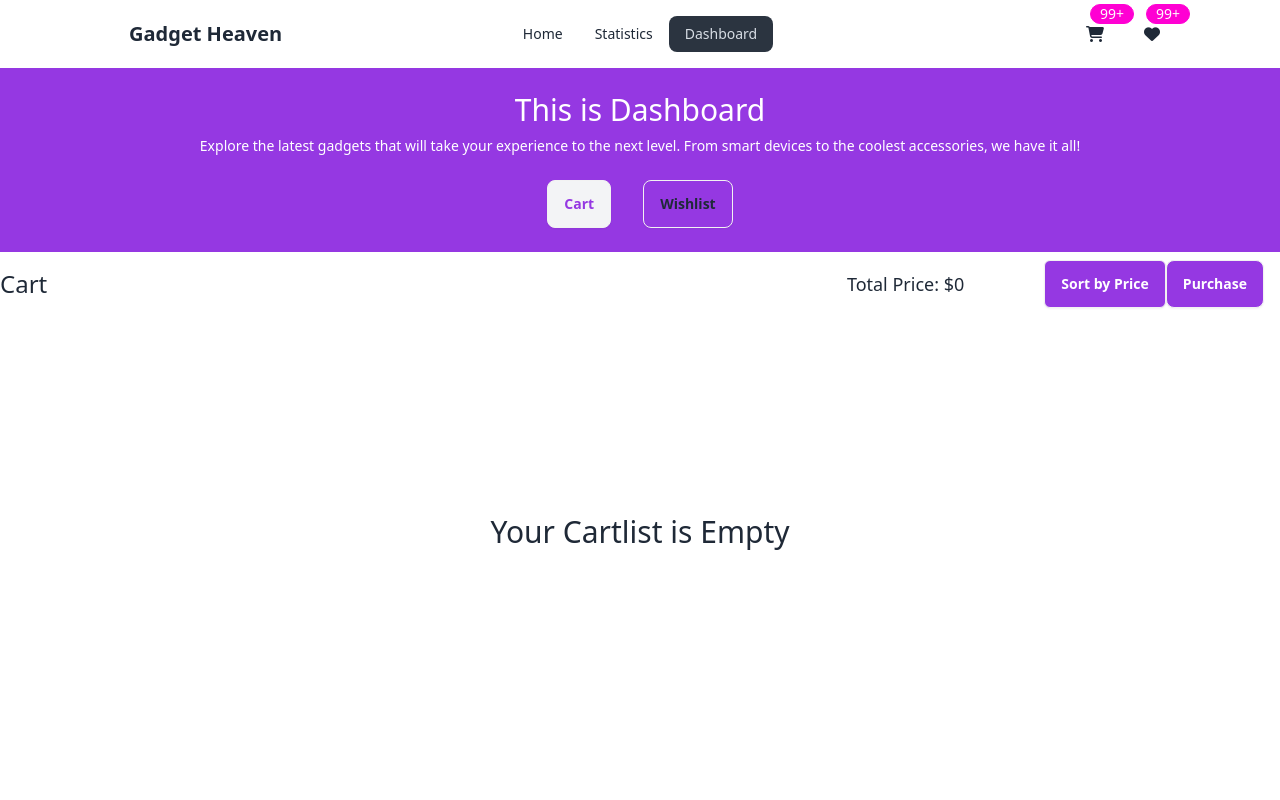
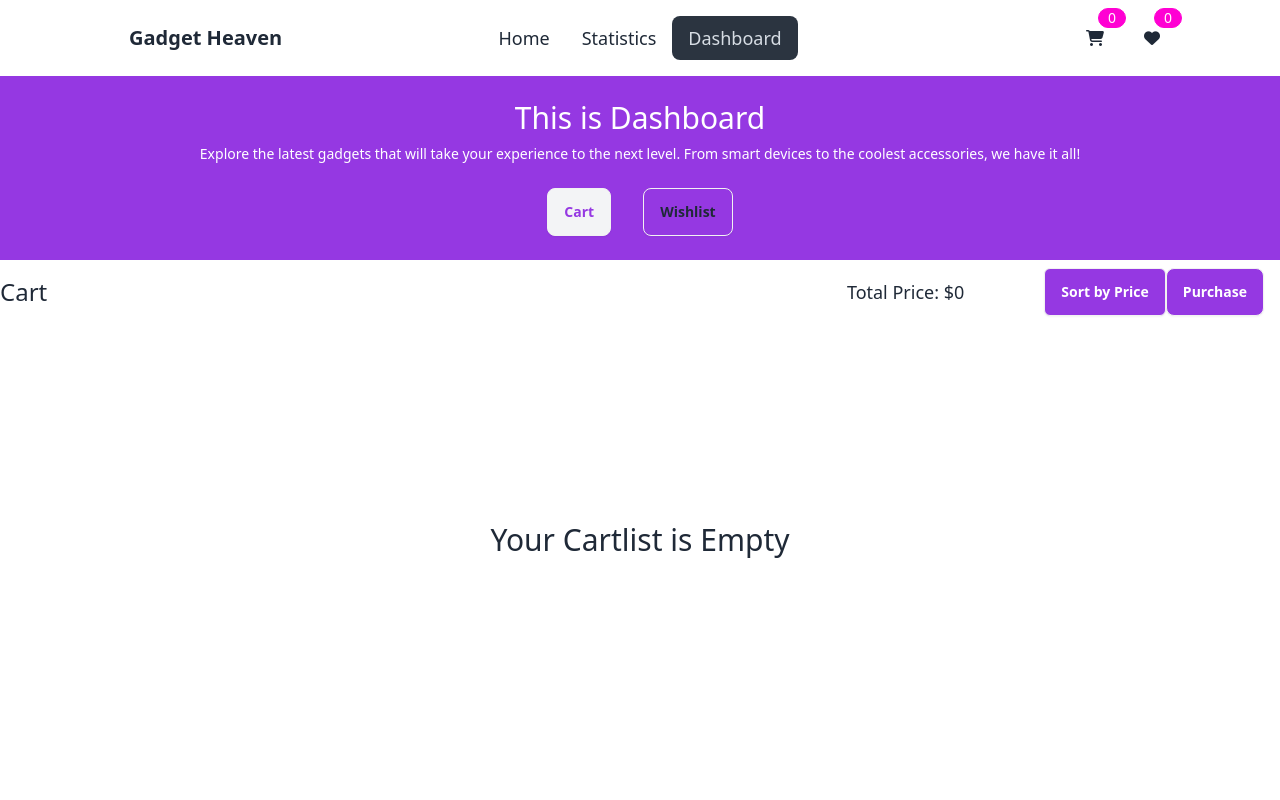
Before and after one commit to programming-hero-web-course-4/b10a8-gadget-heaven-pmppiyas, a React (Vite) app: page /dashboard in a window 1280 px wide. Shown: the top 800 px of the page. Built offline with nearby package versions, Linux system fonts and the light colour scheme.

Commit message:
navbar satisfacting

```diff
--- a/src/Components/GadgetDetails.jsx
+++ b/src/Components/GadgetDetails.jsx
@@ -6,6 +6,7 @@ import {
   getAllWishlist,
   removeWishlist,
 } from '../Utilities/addWish';
+import Navbar from './Navbar';
 
 export default function GadgetDetails() {
   const allGadgets = useLoaderData();
@@ -77,7 +78,8 @@ export default function GadgetDetails() {
   };
 
   return (
-    <div className="relative flex container mx-auto justify-center">
+    <div className="relative flex flex-col container mx-auto items-center">
+      <Navbar></Navbar>
       {/* Content */}
       <div className="bg-sec pb-52 text-center px-2 -z-50 text-gray-100 w-full">
         <h1 className="text-3xl font-medium">Product Details</h1>
--- a/src/Components/Navbar.jsx
+++ b/src/Components/Navbar.jsx
@@ -1,12 +1,33 @@
-import React from 'react';
+import React, { useEffect, useState } from 'react';
 import { NavLink } from 'react-router-dom';
+import { getAllCart } from '../Utilities/addCart';
+import { getAllWishlist } from '../Utilities/addWish';
 
 export default function Navbar({
   bgColor = 'bg-sec',
   textColor = 'text-white',
 }) {
+  const [cartCount, setCartCount] = useState(0);
+  const [wishlistCount, setWishlistCount] = useState(0);
+  const [cartItems, setCartItems] = useState([]);
+  const [wishlistItems, setWishlistItems] = useState([]);
+
+  useEffect(() => {
+    const updateCounts = () => {
+      const cartData = getAllCart();
+      const wishlistData = getAllWishlist();
+      console.log('Cart Data:', cartData);
+      console.log('Wishlist Data:', wishlistData);
+      setCartCount(cartData.length);
+      setWishlistCount(wishlistData.length);
+      setCartItems(cartData);
+      setWishlistItems(wishlistData);
+    };
+    updateCounts();
+  }, []);
+
   const links = (
-    <div>
+    <div className="text-lg">
       <li>
         <NavLink to="/">Home</NavLink>
       </li>
@@ -18,6 +39,7 @@ export default function Navbar({
       </li>
     </div>
   );
+
   return (
     <div className={`navbar ${bgColor} ${textColor} pr-4 lg:px-28`}>
       <div className="navbar-start">
@@ -26,16 +48,16 @@ export default function Navbar({
             <i className="fa-solid fa-bars text-xl"></i>
           </div>
           <ul
-            tabindex="0"
-            className="menu menu-sm dropdown-content bg-sec  rounded-box z-[1] mt-3 w-52 p-2 shadow"
+            tabIndex="0"
+            className="menu menu-sm dropdown-content bg-sec rounded-box z-[1] mt-3 w-52 p-2 shadow "
           >
             {links}
           </ul>
         </div>
         <a className="btn btn-ghost text-xl">Gadget Heaven</a>
       </div>
-      <div className="navbar-center hidden lg:flex ">
-        <ul className="menu menu-horizontal px-1">
+      <div className="navbar-center hidden lg:flex">
+        <ul className="menu menu-horizontal px-1 text-lg">
           <li>
             <NavLink to="/">Home</NavLink>
           </li>
@@ -48,18 +70,58 @@ export default function Navbar({
         </ul>
       </div>
       <div className="navbar-end flex gap-6 pr-4 md:pr-0">
-        <div className="indicator">
-          <span className="indicator-item badge badge-secondary">99+</span>
-          <button className="p-2">
+        <div className="indicator dropdown dropdown-end">
+          <span className="indicator-item badge badge-secondary">
+            {cartCount}
+          </span>
+          <button className="p-2" tabIndex="0">
             <i className="fa-solid fa-cart-shopping"></i>
           </button>
+          <ul
+            tabIndex="0"
+            className="dropdown-content menu p-2 shadow bg-white text-black rounded-box w-64"
+          >
+            {cartItems.length > 0 ? (
+              cartItems.map((item, index) => (
+                <li
+                  key={index}
+                  className="flex  justify-between border-2 rounded-md"
+                >
+                  <span className="text-lg">{item.product_title}</span>
+                  <span>Price: ${item.price}</span>
+                </li>
+              ))
+            ) : (
+              <li className="p-2 text-center">Cart is empty</li>
+            )}
+          </ul>
         </div>
 
-        <div className="indicator">
-          <span className="indicator-item badge badge-secondary">99+</span>
-          <button className="p-2">
+        <div className="indicator dropdown dropdown-end">
+          <span className="indicator-item badge badge-secondary">
+            {wishlistCount}
+          </span>
+          <button className="p-2" tabIndex="0">
             <i className="fa-solid fa-heart"></i>
           </button>
+          <ul
+            tabIndex="0"
+            className="dropdown-content menu p-2 shadow bg-white text-black rounded-box w-64"
+          >
+            {wishlistItems.length > 0 ? (
+              wishlistItems.map((item, index) => (
+                <li
+                  key={index}
+                  className="flex  justify-between border-2 rounded-md"
+                >
+                  <span>{item.product_title}</span>
+                  <span>Price: ${item.price}</span>
+                </li>
+              ))
+            ) : (
+              <li className="p-2 text-center">Wishlist is empty</li>
+            )}
+          </ul>
         </div>
       </div>
     </div>
--- a/src/Utilities/addCart.js
+++ b/src/Utilities/addCart.js
@@ -25,10 +25,10 @@ const addCart = gadget => {
   });
 };
 
-// Remove gadget from localStorage by product_id
+// Remove gadget from localStorage
 const removeCart = productId => {
   let addItem = getAllCart();
-  addItem = addItem.filter(item => item.product_id !== productId); // Remove the item
+  addItem = addItem.filter(item => item.product_id !== productId);
   localStorage.setItem('AddItem', JSON.stringify(addItem));
 };
 
--- a/src/Utilities/addWish.js
+++ b/src/Utilities/addWish.js
@@ -1,4 +1,3 @@
-// wishlist.js
 import toast from 'react-hot-toast';
 
 // Get All Gadgets from LocalStorage for Wishlist
```
